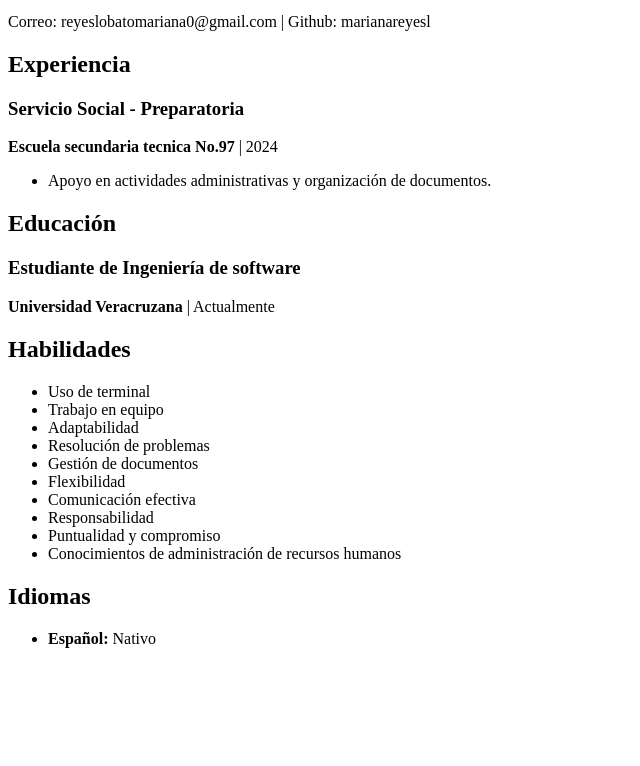
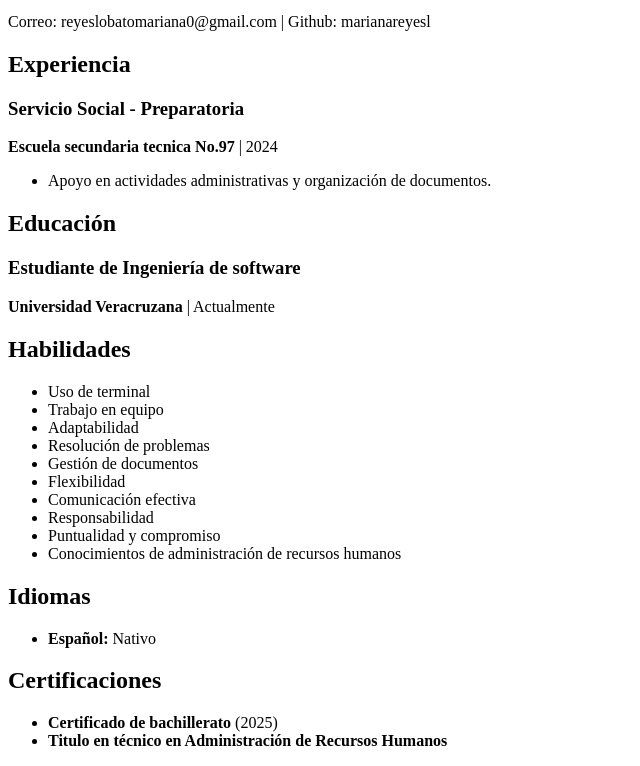
Before and after one commit to marianareyesl/mycv-2026, a plain HTML site: page index.html in a window 1280 px wide. Shown: the part 251-1017 px from the top of the page, without its empty margins (0-640 px from the left). Before the commit the page ends 915 px from the top, so only its background shows below. Drawn offline with Linux system fonts and the light colour scheme.

Commit message:
Certificados

```diff
--- a/index.html
+++ b/index.html
@@ -64,5 +64,13 @@
 	      <ul>
       </section>
 
+      <section id="certificates">
+	      <h2>Certificaciones</h2>
+	      <ul>
+		      <li><strong>Certificado de bachillerato</strong> (2025)</li>
+		      <li><strong>Titulo en técnico en Administración de Recursos Humanos</li>
+	      <ul>
+      </section>
+
 </body>
 </html>
```
